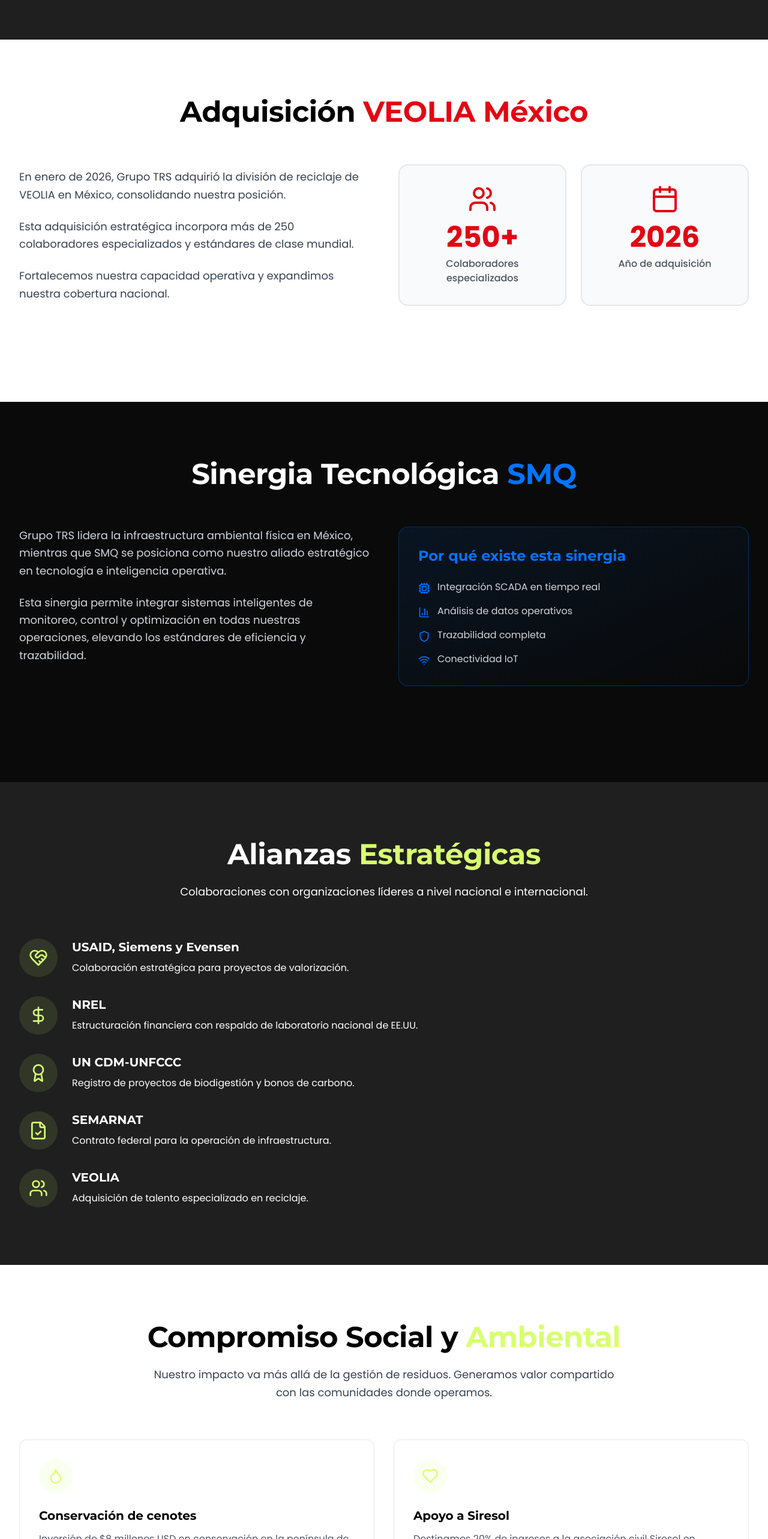
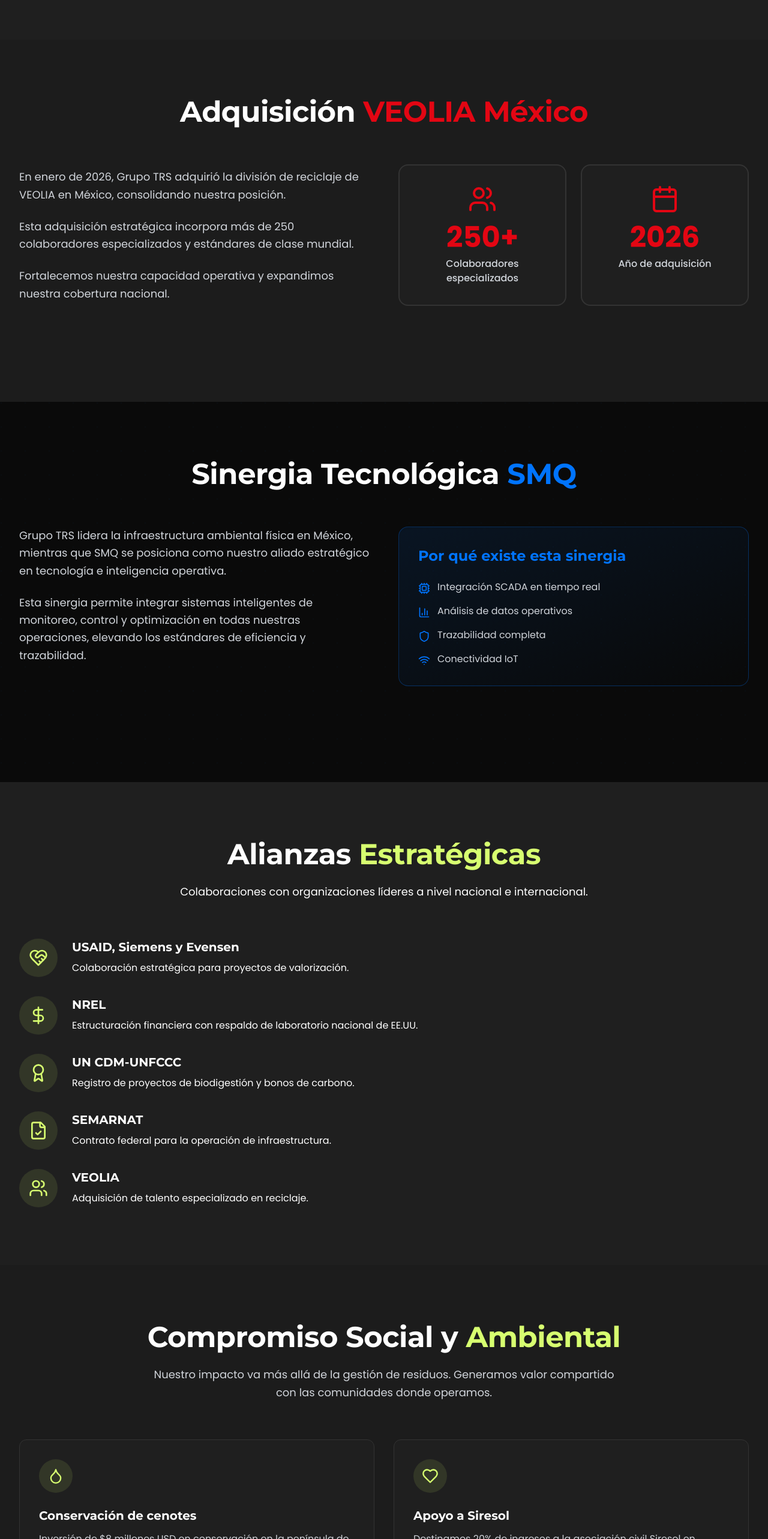
Before and after one commit to quntico/TRS, a React (Vite) app in the folder apps/web/: page / in a window 1280 px wide. Shown: the part 5181-7747 px from the top of the page at 60% size. Built offline with nearby package versions, Linux system fonts and the light colour scheme; no server answers; the database is empty; the HTML template or start-up script is replaced by a standard one; what pocketbase would draw is missing.

Commit message:
style: change light/white backgrounds to dark gray with white text for better readability

```diff
--- a/apps/web/src/components/CompromisoSocial.jsx
+++ b/apps/web/src/components/CompromisoSocial.jsx
@@ -1,4 +1,3 @@
-
 import React from 'react';
 import { motion } from 'framer-motion';
 import { Droplet, Heart, Users, Briefcase } from 'lucide-react';
@@ -13,7 +12,7 @@
   ];
 
   return (
-    <section id="sostenibilidad" className="relative py-24 bg-white text-black overflow-hidden">
+    <section id="sostenibilidad" className="relative py-24 bg-background text-foreground overflow-hidden">
       {backgroundProps?.media_url && (
         <div className="absolute inset-0 z-0 pointer-events-none" style={{ opacity: (backgroundProps.opacity ?? 100) / 100 }}>
           {backgroundProps.media_type === 'video' ? (
@@ -21,7 +20,7 @@
           ) : (
             <img src={backgroundProps.media_url} alt="Background" className="w-full h-full object-cover" />
           )}
-          <div className="absolute inset-0 bg-white/90" />
+          <div className="absolute inset-0 bg-background/85" />
         </div>
       )}
 
@@ -36,7 +35,7 @@
           <h2 className="text-4xl md:text-5xl font-bold mb-6">
             Compromiso Social y <span className="text-primary">Ambiental</span>
           </h2>
-          <p className="text-lg text-gray-700 max-w-3xl mx-auto leading-relaxed">
+          <p className="text-lg text-gray-300 max-w-3xl mx-auto leading-relaxed">
             Nuestro impacto va más allá de la gestión de residuos. Generamos valor compartido con las comunidades donde operamos.
           </p>
         </motion.div>
--- a/apps/web/src/components/Contacto.jsx
+++ b/apps/web/src/components/Contacto.jsx
@@ -1,4 +1,3 @@
-
 import React from 'react';
 import { motion } from 'framer-motion';
 import OfficeCard from './OfficeCard';
@@ -12,7 +11,7 @@
   ];
 
   return (
-    <section id="contacto" className="relative py-24 bg-white text-black overflow-hidden">
+    <section id="contacto" className="relative py-24 bg-background text-foreground overflow-hidden">
       {backgroundProps?.media_url && (
         <div className="absolute inset-0 z-0 pointer-events-none" style={{ opacity: (backgroundProps.opacity ?? 100) / 100 }}>
           {backgroundProps.media_type === 'video' ? (
@@ -20,7 +19,7 @@
           ) : (
             <img src={backgroundProps.media_url} alt="Background" className="w-full h-full object-cover" />
           )}
-          <div className="absolute inset-0 bg-white/90" />
+          <div className="absolute inset-0 bg-background/85" />
         </div>
       )}
 
@@ -32,8 +31,8 @@
           transition={{ duration: 0.6 }}
           className="text-center mb-16"
         >
-          <h2 className="text-4xl md:text-5xl font-bold mb-4 text-black">Contacto</h2>
-          <p className="text-xl text-gray-600">Nuestras oficinas, cerca de ti.</p>
+          <h2 className="text-4xl md:text-5xl font-bold mb-4 text-white">Contacto</h2>
+          <p className="text-xl text-gray-300">Nuestras oficinas, cerca de ti.</p>
         </motion.div>
 
         <div className="grid grid-cols-1 lg:grid-cols-3 gap-8 mb-16">
@@ -42,9 +41,9 @@
           ))}
         </div>
 
-        <motion.div className="max-w-3xl mx-auto bg-gray-50 rounded-2xl p-8 md:p-12 border-l-4 border-primary shadow-xl">
-          <h3 className="text-2xl font-bold mb-2 text-black">Envíanos un mensaje</h3>
-          <p className="text-gray-600 mb-8">Completa el formulario y nos pondremos en contacto contigo a la brevedad.</p>
+        <motion.div className="max-w-3xl mx-auto bg-card rounded-2xl p-8 md:p-12 border-l-4 border-primary shadow-xl">
+          <h3 className="text-2xl font-bold mb-2 text-white">Envíanos un mensaje</h3>
+          <p className="text-gray-300 mb-8">Completa el formulario y nos pondremos en contacto contigo a la brevedad.</p>
           <ContactForm />
         </motion.div>
       </div>
--- a/apps/web/src/components/ImpactPoint.jsx
+++ b/apps/web/src/components/ImpactPoint.jsx
@@ -1,4 +1,3 @@
-
 import React from 'react';
 import { motion } from 'framer-motion';
 
@@ -9,14 +8,14 @@
       whileInView={{ opacity: 1, y: 0 }}
       viewport={{ once: true }}
       transition={{ duration: 0.5, delay: index * 0.1 }}
-      className="bg-white text-black rounded-xl p-8 border border-gray-200 hover:border-primary hover:shadow-lg transition-all duration-300"
+      className="bg-card text-foreground rounded-xl p-8 border border-border hover:border-primary hover:shadow-lg transition-all duration-300"
     >
       <div className="w-14 h-14 rounded-full bg-primary/10 flex items-center justify-center mb-6">
         <Icon className="w-7 h-7 text-primary" />
       </div>
 
       <h3 className="text-xl font-bold mb-3">{title}</h3>
-      <p className="text-gray-600 leading-relaxed">{description}</p>
+      <p className="text-gray-300 leading-relaxed">{description}</p>
     </motion.div>
   );
 }
--- a/apps/web/src/components/OfficeCard.jsx
+++ b/apps/web/src/components/OfficeCard.jsx
@@ -1,4 +1,3 @@
-
 import React from 'react';
 import { motion } from 'framer-motion';
 import { Building2, Mail, Phone } from 'lucide-react';
@@ -10,15 +9,15 @@
       whileInView={{ opacity: 1, y: 0 }}
       viewport={{ once: true }}
       transition={{ duration: 0.5, delay: index * 0.1 }}
-      className="bg-white text-black rounded-xl p-8 border-l-4 border-primary hover:shadow-xl transition-all duration-300"
+      className="bg-card text-foreground rounded-xl p-8 border-l-4 border-primary hover:shadow-xl transition-all duration-300"
     >
       <div className="flex items-start gap-4 mb-6">
         <div className="p-3 bg-primary/10 rounded-lg">
           <Building2 className="w-6 h-6 text-primary" />
         </div>
         <div>
-          <h3 className="text-xl font-bold mb-2">{name}</h3>
-          <p className="text-gray-600 leading-relaxed">{address}</p>
+          <h3 className="text-xl font-bold mb-2 text-white">{name}</h3>
+          <p className="text-gray-300 leading-relaxed">{address}</p>
         </div>
       </div>
 
@@ -26,7 +25,7 @@
         {email && (
           <a
             href={`mailto:${email}`}
-            className="flex items-center gap-3 text-gray-700 hover:text-primary transition-colors duration-200"
+            className="flex items-center gap-3 text-gray-300 hover:text-primary transition-colors duration-200"
           >
             <Mail className="w-5 h-5" />
             <span>{email}</span>
@@ -35,7 +34,7 @@
         {phone && (
           <a
             href={`tel:${phone}`}
-            className="flex items-center gap-3 text-gray-700 hover:text-primary transition-colors duration-200"
+            className="flex items-center gap-3 text-gray-300 hover:text-primary transition-colors duration-200"
           >
             <Phone className="w-5 h-5" />
             <span>{phone}</span>
--- a/apps/web/src/components/VeoliaSection.jsx
+++ b/apps/web/src/components/VeoliaSection.jsx
@@ -1,4 +1,3 @@
-
 import React, { useEffect, useRef, useState } from 'react';
 import { motion, useInView } from 'framer-motion';
 import { Users, Calendar } from 'lucide-react';
@@ -17,7 +16,7 @@
   }, [isInView]);
 
   return (
-    <section id="veolia" className="relative py-24 bg-white text-black overflow-hidden">
+    <section id="veolia" className="relative py-24 bg-background text-foreground overflow-hidden">
       {backgroundProps?.media_url && (
         <div className="absolute inset-0 z-0 pointer-events-none" style={{ opacity: (backgroundProps.opacity ?? 100) / 100 }}>
           {backgroundProps.media_type === 'video' ? (
@@ -25,7 +24,7 @@
           ) : (
             <img src={backgroundProps.media_url} alt="Background" className="w-full h-full object-cover" />
           )}
-          <div className="absolute inset-0 bg-white/90" />
+          <div className="absolute inset-0 bg-background/85" />
         </div>
       )}
 
@@ -49,28 +48,28 @@
             viewport={{ once: true }}
             transition={{ duration: 0.8 }}
           >
-            <p className="text-lg text-gray-700 leading-relaxed mb-6">
+            <p className="text-lg text-gray-300 leading-relaxed mb-6">
               En enero de 2026, Grupo TRS adquirió la división de reciclaje de VEOLIA en México, consolidando nuestra posición.
             </p>
-            <p className="text-lg text-gray-700 leading-relaxed mb-6">
+            <p className="text-lg text-gray-300 leading-relaxed mb-6">
               Esta adquisición estratégica incorpora más de 250 colaboradores especializados y estándares de clase mundial.
             </p>
-            <p className="text-lg text-gray-700 leading-relaxed">
+            <p className="text-lg text-gray-300 leading-relaxed">
               Fortalecemos nuestra capacidad operativa y expandimos nuestra cobertura nacional.
             </p>
           </motion.div>
 
           <div ref={ref} className="grid grid-cols-1 md:grid-cols-2 gap-6">
-            <motion.div className="bg-gray-50 border-2 border-gray-200 rounded-2xl p-8 text-center hover:border-[#E30613] transition-all">
+            <motion.div className="bg-card border-2 border-border rounded-2xl p-8 text-center hover:border-[#E30613] transition-all">
               <Users className="w-12 h-12 mx-auto mb-4" style={{ color: '#E30613' }} />
               <div className="text-5xl font-bold mb-2" style={{ color: '#E30613' }}>{count1}+</div>
-              <div className="text-gray-600 font-medium">Colaboradores especializados</div>
+              <div className="text-gray-300 font-medium">Colaboradores especializados</div>
             </motion.div>
 
-            <motion.div className="bg-gray-50 border-2 border-gray-200 rounded-2xl p-8 text-center hover:border-[#E30613] transition-all">
+            <motion.div className="bg-card border-2 border-border rounded-2xl p-8 text-center hover:border-[#E30613] transition-all">
               <Calendar className="w-12 h-12 mx-auto mb-4" style={{ color: '#E30613' }} />
               <div className="text-5xl font-bold mb-2" style={{ color: '#E30613' }}>{count2}</div>
-              <div className="text-gray-600 font-medium">Año de adquisición</div>
+              <div className="text-gray-300 font-medium">Año de adquisición</div>
             </motion.div>
           </div>
         </div>
```
Also changed, not shown: apps/web/src/components/ContactForm.jsx (+10 -11 lines).
